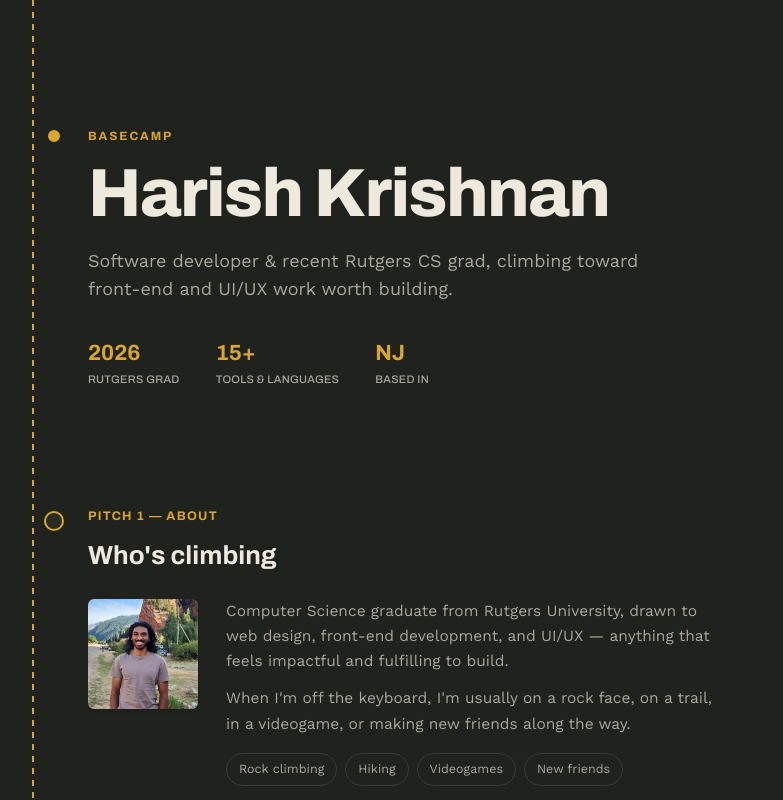
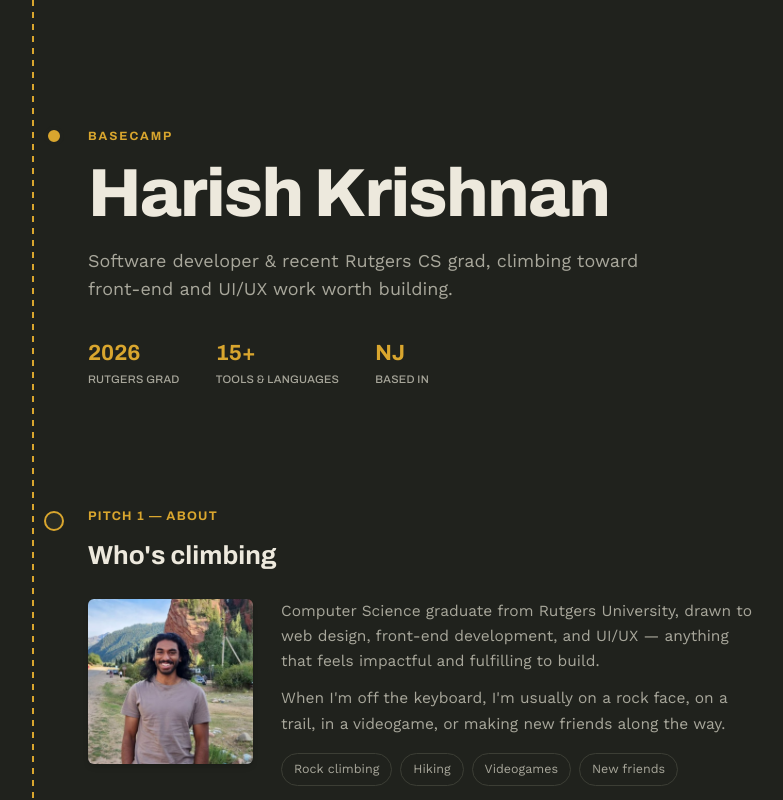
Before and after one commit to HarishKrishnaan/harish-portfolio, a Next.js app: page / in a window 1280 px wide. Shown: the top 800 px of the page, without its empty margins (254-1037 px from the left). Built offline with nearby package versions, Linux system fonts and the light colour scheme.

Commit message:
Fixed about pitch profile image increase and text margin adjustment

```diff
--- a/components/About.tsx
+++ b/components/About.tsx
@@ -1,3 +1,4 @@
+// components/About.tsx
 import Image from "next/image";
 import Pitch from "./Pitch";
 
@@ -6,27 +7,29 @@ const interests = ["Rock climbing", "Hiking", "Videogames", "New friends"];
 export default function About() {
   return (
     <Pitch id="about" label="Pitch 1 — About" title="Who's climbing">
-      <div className="flex flex-col sm:flex-row gap-7 items-start">
-        <div className="group relative w-[110px] shrink-0">
-          <Image
-            src="/photo.jpg"
-            alt="Harish Krishnan"
-            width={110}
-            height={110}
-            className="relative rounded-md object-cover contrast-[1.05] w-[110px] h-[110px] shadow-md transition-transform duration-300 ease-out origin-top-left group-hover:scale-[1.35] group-hover:shadow-xl group-hover:z-20"
-            priority
-          />
-          <span className="absolute left-0 top-[118px] w-[150px] text-[11px] text-soft opacity-0 group-hover:opacity-100 transition-opacity duration-300 delay-100 pointer-events-none">
+      <div className="flex flex-row gap-7 items-start">
+        <div className="shrink-0">
+          <div className="peer relative w-[165px] h-[165px] hover:w-[330px] hover:h-[330px] transition-[width,height] duration-500 ease-out rounded-md overflow-hidden shadow-md">
+            <Image
+              src="/photo.jpg"
+              alt="Harish Krishnan"
+              fill
+              sizes="330px"
+              className="object-cover"
+              priority
+            />
+          </div>
+          <p className="mt-2 text-[11px] text-soft opacity-0 peer-hover:opacity-100 transition-opacity duration-300 delay-150">
             Kyrgyzstan — 2023
-          </span>
+          </p>
         </div>
-        <div>
-          <p className="text-soft text-[15.5px] leading-relaxed max-w-[52ch]">
+        <div className="flex-1 min-w-0">
+          <p className="text-soft text-[15.5px] leading-relaxed">
             Computer Science graduate from Rutgers University, drawn to web
             design, front-end development, and UI/UX — anything that feels
             impactful and fulfilling to build.
           </p>
-          <p className="text-soft text-[15.5px] leading-relaxed max-w-[52ch] mt-3">
+          <p className="text-soft text-[15.5px] leading-relaxed mt-3">
             When I&apos;m off the keyboard, I&apos;m usually on a rock face,
             on a trail, in a videogame, or making new friends along the way.
           </p>
```
Also changed, not shown: public/photo.jpg.
